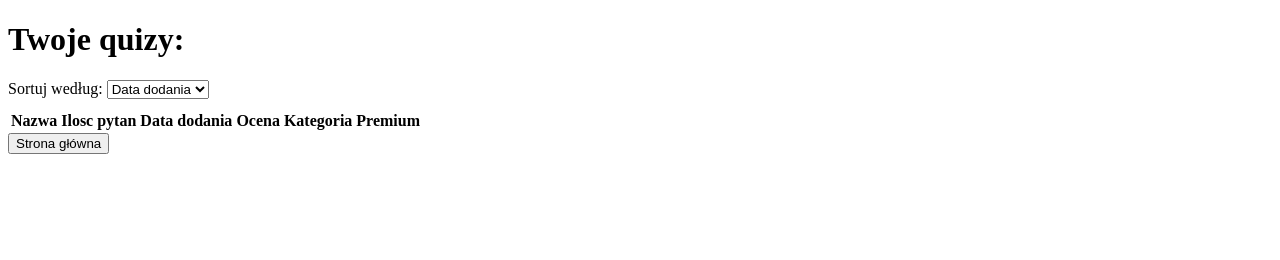
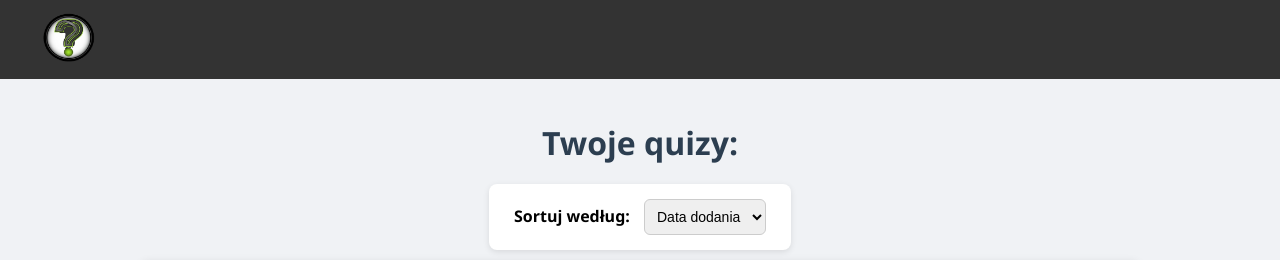
Before and after one commit to iaqup/megaquiz2025, a PHP site: page /profil.php in a window 1280 px wide. Shown: the top 260 px of the page. Run offline with PHP 8.4, Linux system fonts and the light colour scheme; the visitor is signed in with stand-in values (Sample User, id 1); data comes from the database, SQL or seed files in the repository; data that the repository does not hold is empty.

Commit message:
Update profil.php

```diff
--- a/megaquiz2025-main/profil.php
+++ b/megaquiz2025-main/profil.php
@@ -24,11 +24,17 @@ $result = $conn->query("
 <!DOCTYPE html>
 <html lang="en">
 <head>
+    <link rel="stylesheet" href="profil.css">
     <meta charset="UTF-8">
     <meta name="viewport" content="width=device-width, initial-scale=1.0">
     <title>Profil użytkownika</title>
 </head>
 <body>
+    <nav class="hotbar">
+  <div class="left">
+    <a href="index.php"><img src="logoo.png" alt="skibidi" width="60" height="50"></a>
+  </div>
+</nav>
     <h1>Twoje quizy:</h1>
     <form method="get" style="margin-bottom:10px;">
     <label for="sort">Sortuj według:</label>
```
